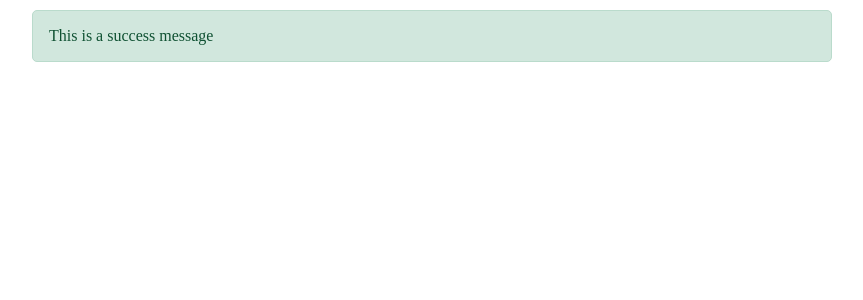
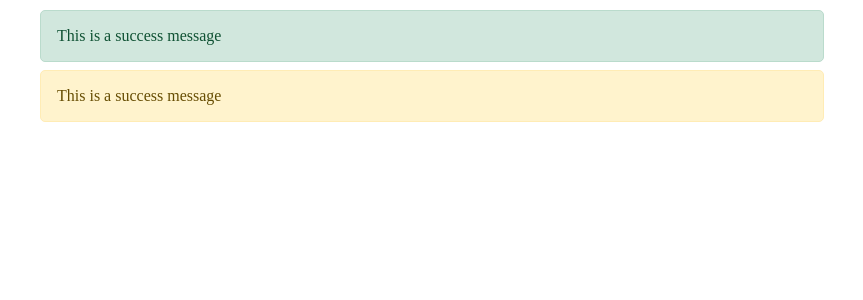
Before and after one commit to collegewap/react-multiple-class, a React (Create React App) app: page / in a window 1280 px wide. Shown: the top 300 px of the page, without its empty margins (208-1071 px from the left). Built offline with nearby package versions, Linux system fonts and the light colour scheme.

Commit message:
string interpolation

```diff
--- a/package.json
+++ b/package.json
@@ -1,5 +1,5 @@
 {
-  "name": "react-muliple-class",
+  "name": "react-multiple-class",
   "version": "0.1.0",
   "private": true,
   "dependencies": {
--- a/src/App.js
+++ b/src/App.js
@@ -1,5 +1,15 @@
+import { useState } from "react";
+
 function App() {
-  return <div className="box success">This is a success message</div>;
+  const [isWarning] = useState(true);
+  return (
+    <>
+      <div className="box success">This is a success message</div>
+      <div className={`box ${isWarning && "warning"}`}>
+        This is a success message
+      </div>
+    </>
+  );
 }
 
 export default App;
--- a/src/index.css
+++ b/src/index.css
@@ -7,6 +7,7 @@ body {
   border: 1px solid;
   border-radius: 5px;
   padding: 1rem;
+  margin: 0.5rem;
 }
 
 .success {
```
